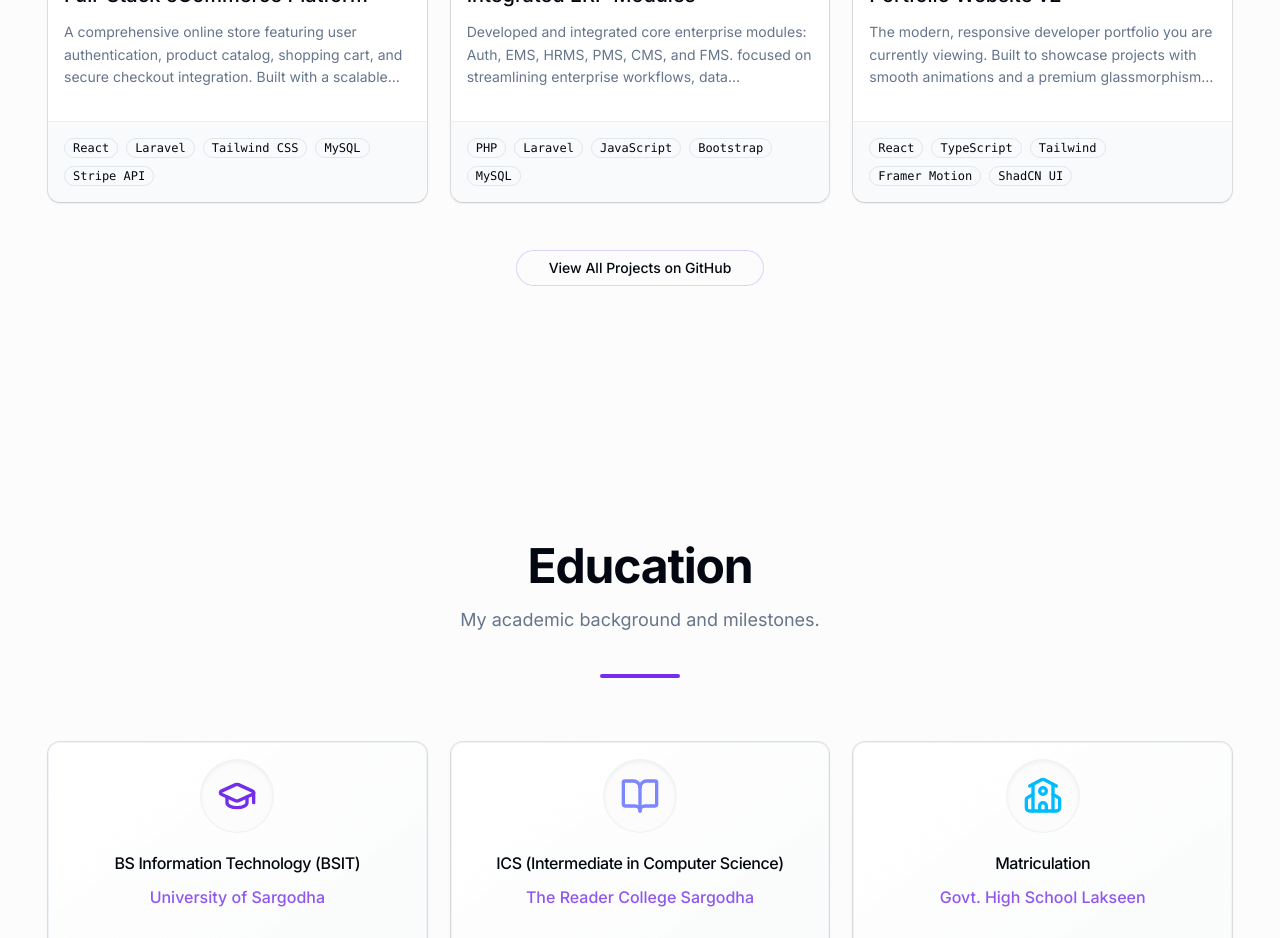
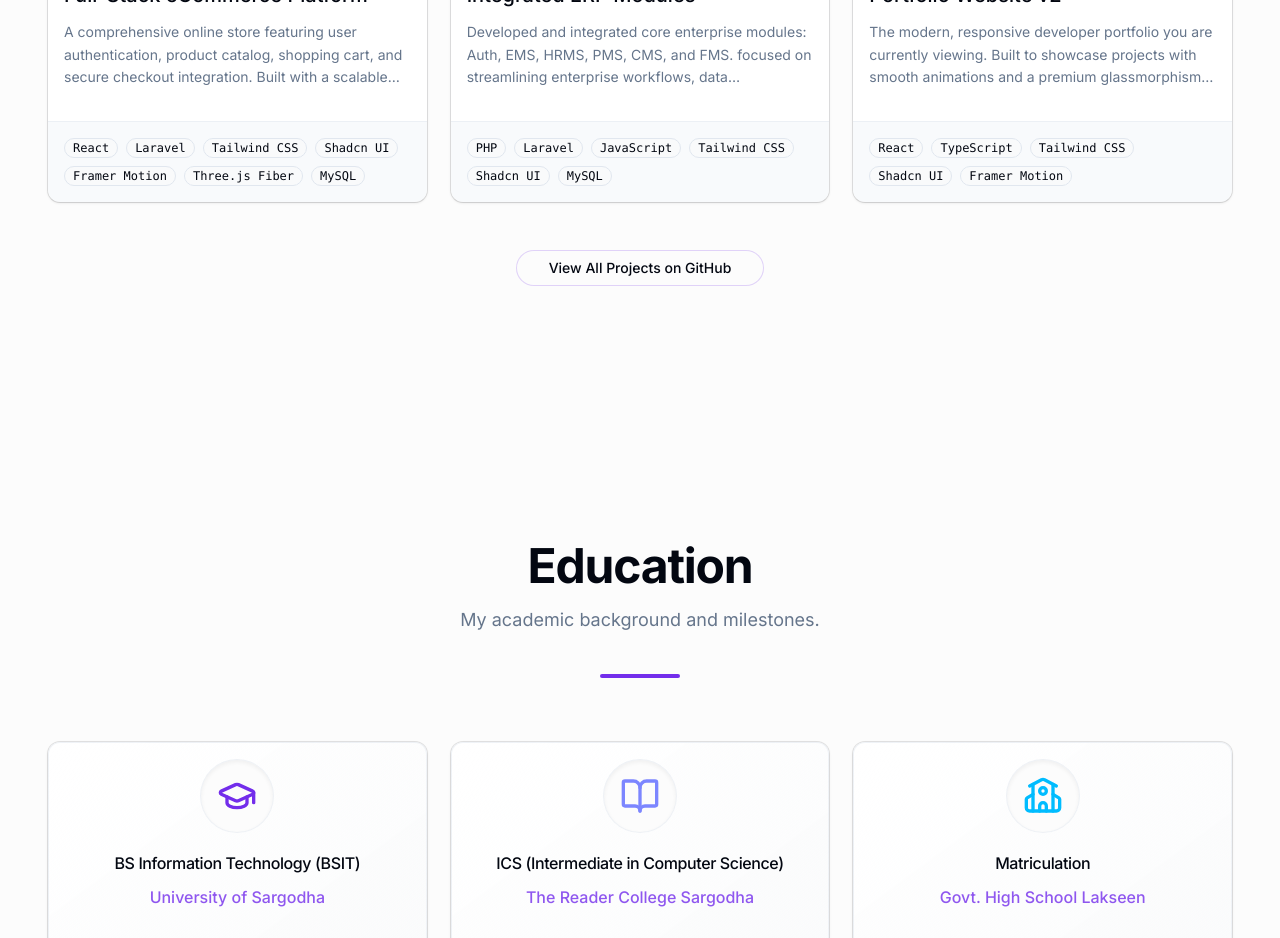
Before and after one commit to jahanzaibwork99/my-portfolio, a React (Vite) app: page / in a window 1280 px wide. Shown: the part 4500-5438 px from the top of the page. Built offline with nearby package versions, Linux system fonts and the light colour scheme.

Commit message:
feat: Add Projects section component with animated project cards and details.

```diff
--- a/src/components/sections/Projects.tsx
+++ b/src/components/sections/Projects.tsx
@@ -9,21 +9,21 @@ const projects = [
   {
     title: 'Full-Stack eCommerce Platform',
     description: 'A comprehensive online store featuring user authentication, product catalog, shopping cart, and secure checkout integration. Built with a scalable architecture tailored for high traffic.',
-    techStack: ['React', 'Laravel', 'Tailwind CSS', 'MySQL', 'Stripe API'],
+    techStack: ['React', 'Laravel', 'Tailwind CSS', 'Shadcn UI', 'Framer Motion', 'Three.js Fiber', 'MySQL'],
     githubLink: '#',
     liveLink: '#',
   },
   {
     title: 'Integrated ERP Modules',
     description: 'Developed and integrated core enterprise modules: Auth, EMS, HRMS, PMS, CMS, and FMS. focused on streamlining enterprise workflows, data management, and operational efficiency.',
-    techStack: ['PHP', 'Laravel', 'JavaScript', 'Bootstrap', 'MySQL'],
+    techStack: ['PHP', 'Laravel', 'JavaScript', 'Tailwind CSS', 'Shadcn UI', 'MySQL'],
     githubLink: '#',
     liveLink: '#',
   },
   {
     title: 'Portfolio Website v2',
     description: 'The modern, responsive developer portfolio you are currently viewing. Built to showcase projects with smooth animations and a premium glassmorphism aesthetic.',
-    techStack: ['React', 'TypeScript', 'Tailwind', 'Framer Motion', 'ShadCN UI'],
+    techStack: ['React', 'TypeScript', 'Tailwind CSS', 'Shadcn UI', 'Framer Motion'],
     githubLink: '#',
     liveLink: '#',
   },
```
